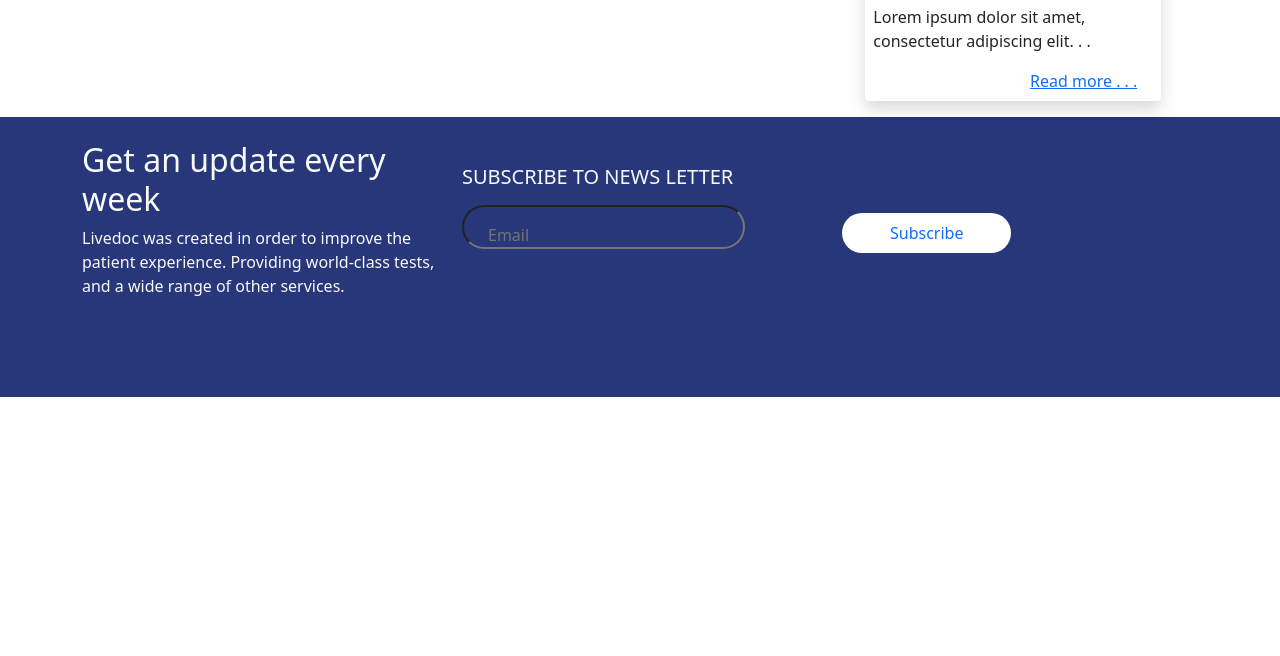
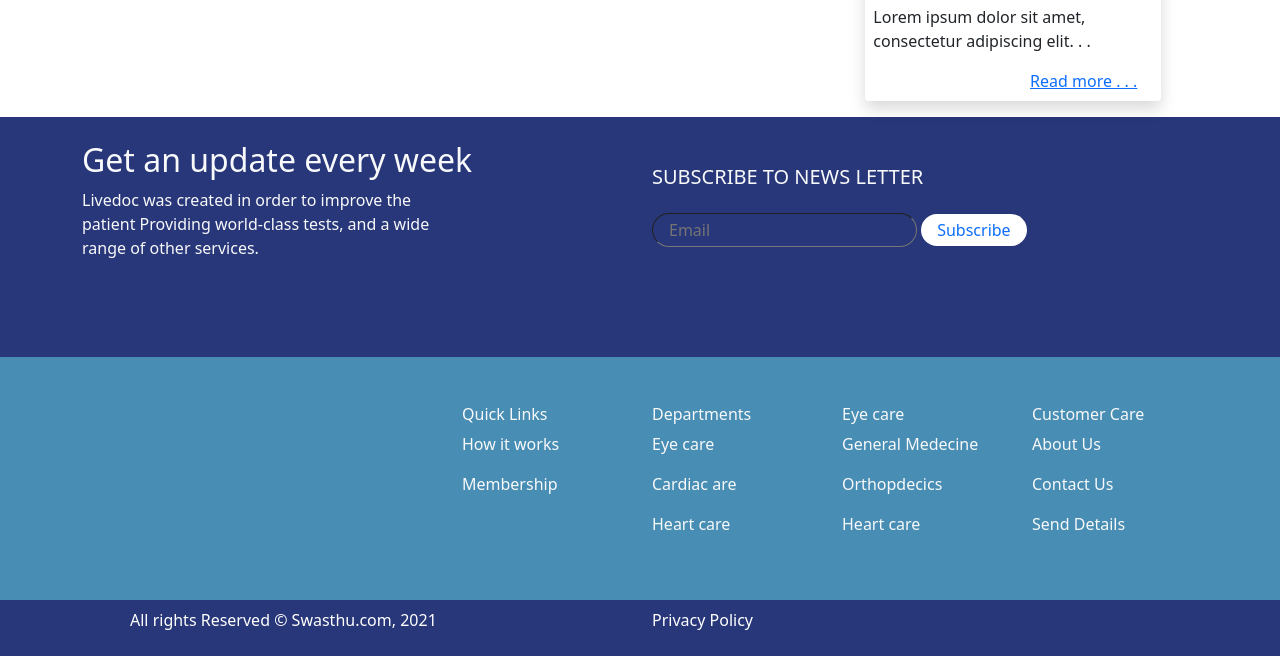
Before and after one commit to helen1110/practical-html2-take-6, a plain HTML site: page index.html in a window 1280 px wide. Shown: the part 7143-7799 px from the top of the page. Before the commit the page ends 7540 px from the top, so only its background shows below. Drawn offline with nearby package versions, Linux system fonts and the light colour scheme.

Commit message:
ch: add newer chages

```diff
--- a/css/style.css
+++ b/css/style.css
@@ -69,12 +69,26 @@
     top: -70px;
     min-height: 40px;
 }
+.article-2 p{
+    font-size: 12px;
+    width: 95%;
+}
 .artical-3{
     position: relative;
     top: -350px;
    min-height: 40px;
 }
 #update-section{
-    min-height: 35vh;
+    min-height: 30vh;
     background: #283779;
 }
+#update-section p{
+    font-size: 12x;
+    width: 85%;
+}
+#department-section{
+    background: rgba(27, 113, 161, 0.8);
+}
+.last-page{
+    background: #283779;
+}
--- a/index.html
+++ b/index.html
@@ -13,7 +13,7 @@
     rel="stylesheet"
     href="https://unpkg.com/swiper/swiper-bundle.min.css"
   />
-    <title>Document</title>
+    <title>test-6</title>
 </head>
 <body>
   <div class="hero-section">
@@ -253,7 +253,7 @@
                 <div class="text-body col-lg-4">
                   <h4 class="text-primary">Articles by Dr. Yateesh <br>Bhardwaj</h4>
                   <p class="pt-4">Lorem ipsum dolor sit amet, consectetur adipiscing elit. . .</p>
-                  <a href="" class="view-all-link ms-5  pb-4 pe-5">view all </a><i class="bi bi-arrow-right  "></i>
+                  <a href="" class="view-all-link ms-5  pb-4 pe-5">view all </a><i class="bi bi-arrow-right decoration-none "></i>
                 </div>
             </div>
             <div class="article col-lg-3 my-2 col-md-6">
@@ -301,21 +301,61 @@
   <section id="update-section" class="text-light">
     <div class="container">
       <div class="row">
-        <div class="col-lg-4 pt-4">
+        <div class="col-lg-5 pt-4">
           <h2 class="text-light ">Get an update every week</h2>
-          <p>Livedoc was created in order to improve the patient experience. Providing world-class tests, and a wide range of other services.</p>
+          <p>Livedoc was created in order to improve the patient Providing world-class tests, and a wide range of other services.</p>
         </div>
-        <div class="col-lg-4 mt-5" >
-          <h5>SUBSCRIBE TO NEWS LETTER</h5>
-          <input type="email" placeholder="Email" class="email-box pt-3 px-4 mt-2 rounded-pill text-light bg-transparent">
-
-        </div>
-        <div class="col-lg-4 pt-5 mt-5" >
-          <button type="button" class="btn-subscribe rounded-pill text-primary py-2 px-5 rounded-4 border-0 bg-white"> Subscribe</button>
+        <div class="col-lg-1" ></div>
+        <div class="col-lg-6 pt- mt-5" >
+          <h5 class="pb-3" >SUBSCRIBE TO NEWS LETTER</h5>
+          <input type="email" placeholder="Email" class="email-box py-1 px-3 rounded-pill border-1 text-light  bg-transparent">
+          <button type="button" class="btn-subscribe rounded-pill text-primary py-1 px-3 rounded-4 border-0 bg-white"> Subscribe</button>
         </div>
       </div>
     </div>
   </section>
+  <section id="department-section" class="py-5 text-light">
+    <div class="container">
+      <div class="row">
+        <div class="col-lg-4"></div>
+        <div class="col-lg-2">
+          <h6>Quick Links</h6>
+          <p>How it works</p>
+          <p>Membership</p>
+        </div>
+        <div class="col-lg-2">
+          <h6>Departments</h6>
+          <p>Eye care</p>
+          <p>Cardiac are</p>
+          <p>Heart care</p>
+        </div>
+        <div class="col-lg-2">
+          <h6>Eye care</h6>
+          <p>General Medecine</p>
+          <p>Orthopdecics</p>
+          <p>Heart care</p>
+        </div>
+        <div class="col-lg-2">
+          <h6>Customer Care</h6>
+          <p>About Us</p>
+          <p>Contact Us</p>
+          <p>Send Details</p>
+        </div>
+      </div>
+    </div>
+  </section>
+  <div class="last-page py-2 text-white">
+    <div class="container">
+      <div class="row">
+        <div class="col-lg-6 mx-auto">
+          <p class="px-5">All rights Reserved © Swasthu.com, 2021</p>
+        </div>
+        <div class="col-lg-6">
+          <p class="policy">Privacy Policy</p>
+        </div>
+      </div>
+    </div>
+  </div>
 
 
 
```
